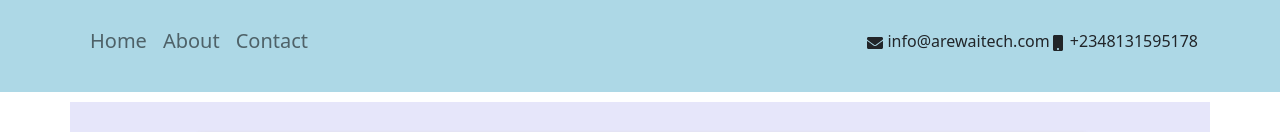
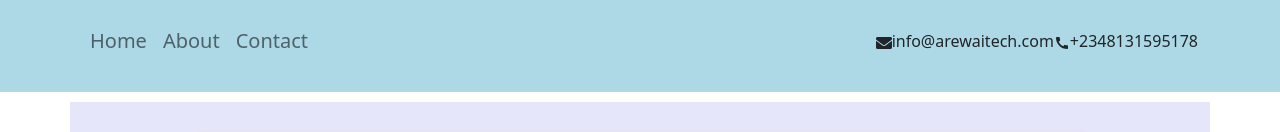
Before and after one commit to victoryohanna/arewa-itech, a React (Create React App) app: page / in a window 1280 px wide. Shown: the top 132 px of the page. Built offline with nearby package versions, Linux system fonts and the light colour scheme.

Commit message:
add call icon

```diff
--- a/src/components/navbar/Navbar.jsx
+++ b/src/components/navbar/Navbar.jsx
@@ -1,6 +1,7 @@
 import React from "react";
 import { Link } from "react-router-dom";
 import {FaMobile, FaEnvelope} from 'react-icons/fa';
+import {MdCall} from 'react-icons/md'
 import "./navbar.css";
 
 function NavBar() {
@@ -38,8 +39,8 @@ function NavBar() {
             </li>
           </ul>
 
-            <span><FaEnvelope/> info@arewaitech.com</span>
-            <span><FaMobile/> +2348131595178</span>
+            <span><FaEnvelope/>info@arewaitech.com  </span>
+            <span><MdCall/>+2348131595178</span>
 
         </div>
       </div>
```
